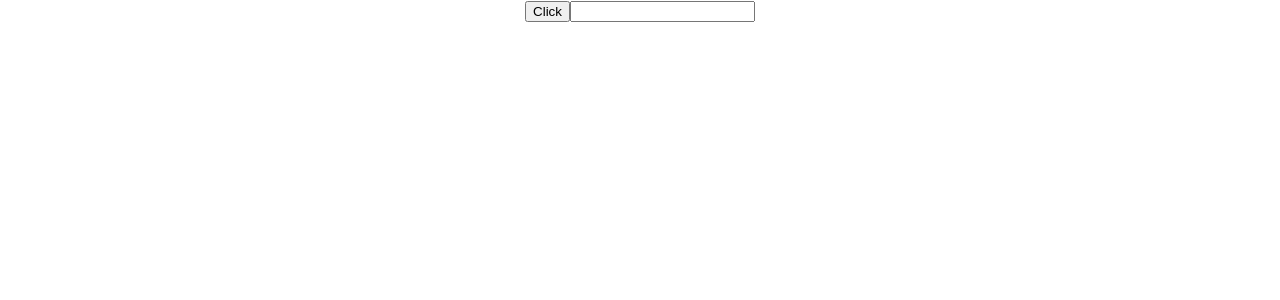
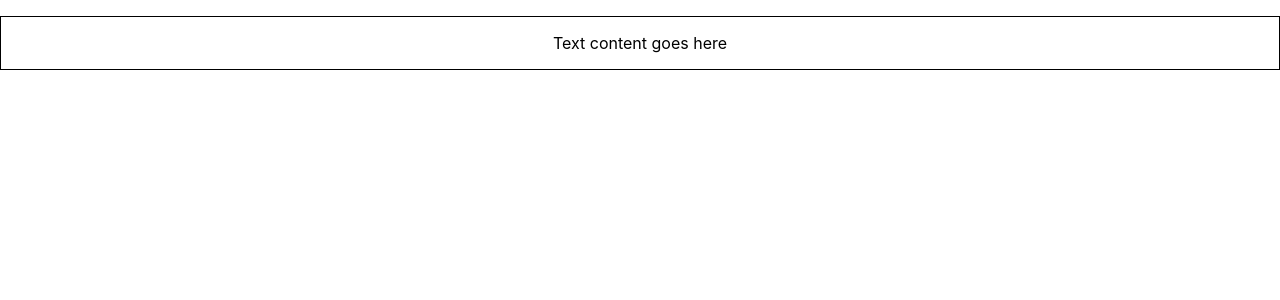
Before and after one commit to BensonFeng/react-typescript-practice, a React (Create React App) app: page / in a window 1280 px wide. Shown: the top 300 px of the page. Built offline with nearby package versions, Linux system fonts and the light colour scheme.

Commit message:
props styles

```diff
--- a/src/App.tsx
+++ b/src/App.tsx
@@ -1,19 +1,16 @@
 import "./App.css";
-import { Button } from "./components/Button";
-import { Input } from "./components/Input";
+import { Container } from "./components/Container";
 
 function App() {
   return (
     <div className="App">
-      <Button
-        handleClick={(event, id) => {
-          console.log("Button clicked", event, id);
+      <Container
+        styles={{
+          border: "1px solid black",
+          padding: "1rem",
+          marginTop: "1rem",
         }}
       />
-      <Input
-        value=""
-        handleChange={(event) => console.log(event.target.value)}
-      ></Input>
     </div>
   );
 }
--- /dev/null
+++ b/src/components/Container.tsx
@@ -0,0 +1,8 @@
+import React from "react";
+
+type ContainerProps = {
+  styles: React.CSSProperties;
+};
+export function Container(props: ContainerProps) {
+  return <div style={props.styles}>Text content goes here</div>;
+}
```
